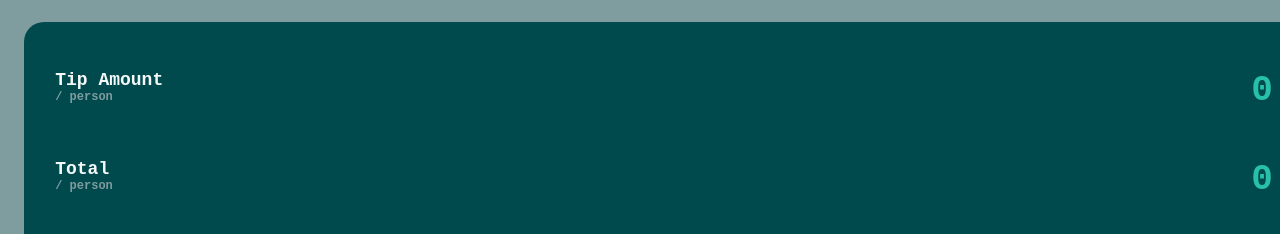
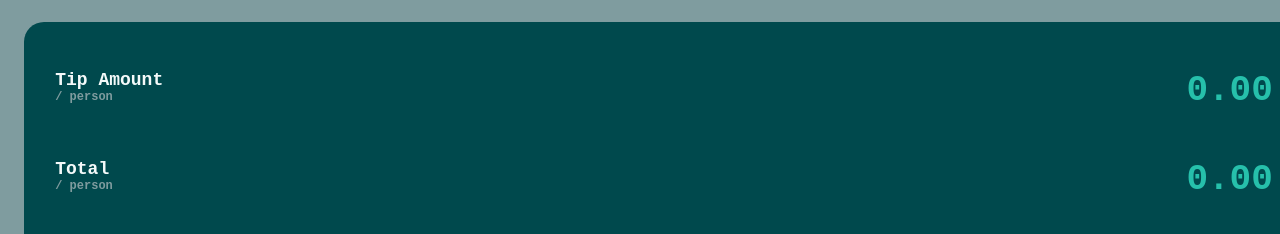
Before and after one commit to PhilJG/tip-calculator, a React (Create React App) app in the folder tip-calculator/: page / in a window 1280 px wide. Shown: the part 537-771 px from the top of the page. Built offline with nearby package versions, Linux system fonts and the light colour scheme.

Commit message:
added active percent class to buttons

```diff
--- a/tip-calculator/src/App.js
+++ b/tip-calculator/src/App.js
@@ -7,7 +7,7 @@ import { useState } from 'react';
 function App() {
   const [bill, setBill] = useState(0.00);
   const [people, setPeople] = useState(0);
-  const [tip, setTip] = useState(0);
+  const [tip, setTip] = useState(0.00);
   // const [reset, setReset] = useState(false)
 
   const tipPercentage = [
@@ -19,17 +19,25 @@ function App() {
   ]
 
   function handleBill(e) {
-    setBill(e.target.value);
-
+    const value = parseFloat(e.target.value)
+    setBill(value);
   }
 
   function handlePeople(e) {
-    setPeople(e.target.value);
-
+    const value = parseFloat(e.target.value)
+    setPeople(value);
   }
 
   function handleTip(e) {
-    setTip(e.target.value)
+    const value = parseFloat(e.target.value)
+    setTip(value);
+  }
+
+  const handleReset = function () {
+    setBill(0);
+    setTip(0);
+    setPeople(0);
+    console.log(bill, tip, people);
 
   }
 
@@ -46,11 +54,16 @@ function App() {
         selectTip={handleTip}
         selectPeople={handlePeople}
         tipPercentage={tipPercentage}
+        handleReset={handleReset}
       />
       <Result
         bill={bill}
         people={people}
-        tip={tip} />
+        tip={tip}
+        setBill={setBill}
+        setPeople={setPeople}
+        setTip={setTip}
+        handleReset={handleReset} />
       <Attribution />
     </main>
   );
--- a/tip-calculator/src/components/Calculator.js
+++ b/tip-calculator/src/components/Calculator.js
@@ -7,12 +7,13 @@ export default function Calculator({
     selectTip,
     selectPeople,
     tipPercentage,
+    handleReset
 }) {
 
     const tipButtons = tipPercentage.map((percentage, index) => (
         <button
             key={index}
-            className="percentSelect"
+            className={tip !== percentage ? "percentSelect" : "percentSelect:active"}
             value={percentage}
             onClick={selectTip}
         >
@@ -40,12 +41,12 @@ export default function Calculator({
                 {tipButtons}
                 <button className="customPercent" value="">Custom</button>
             </div>
+
             <input
                 id="customInput"
                 className="percentSelect hidden"
                 type="number"
                 placeholder={people}
-
             />
 
             <div className="input__span">
--- a/tip-calculator/src/components/Result.js
+++ b/tip-calculator/src/components/Result.js
@@ -1,24 +1,26 @@
-export default function Result({ tip, bill, people }) {
+export default function Result({ tip, bill, people, handleReset }) {
+    let billNum = parseFloat(bill);
+    let peopleNum = parseInt(people);
+    let tipNum = parseFloat(tip);
+
     const tipResult = function () {
         let tipr = (bill * tip) / people;
         if (isNaN(tipr)) {
             tipr = 0;
         }
-        return tipr;
+        return tipr.toFixed(2);
     };
 
     const totalResult = function () {
-        //should be the (total bill) + (tip % of total bill) / # of people ordering
-        let totlr = (bill + (bill * tip)) / people;
-
-
+        let totlr = (billNum + (billNum * tipNum)) / peopleNum;
 
         if (isNaN(totlr)) {
             totlr = 0;
         }
 
-        return totlr;
+        return totlr.toFixed(2);
     }
+
 
     return (
         <section className="result">
@@ -37,7 +39,7 @@ export default function Result({ tip, bill, people }) {
                 <h1 className="result__total--bill">{totalResult()}</h1>
             </div>
 
-            <button id="reset">Reset</button>
+            <button id="reset" onClick={handleReset}>Reset</button>
         </section>
     );
 }
```
